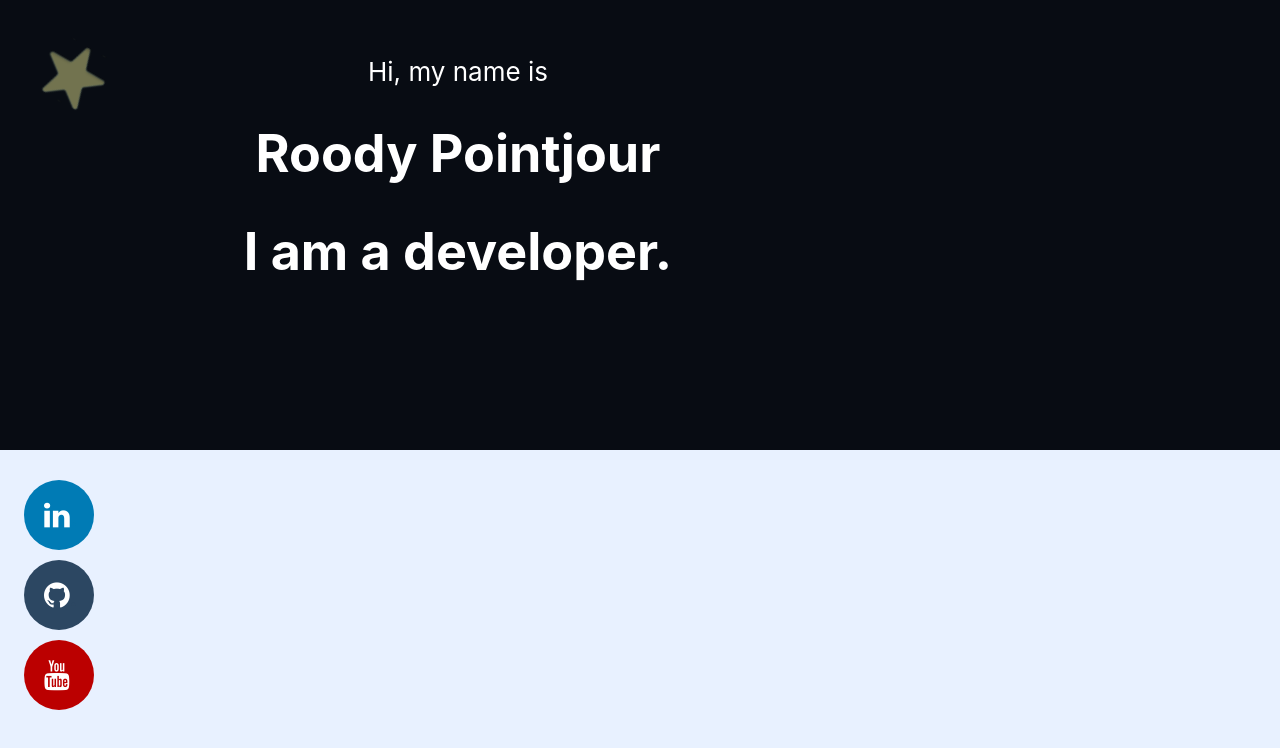
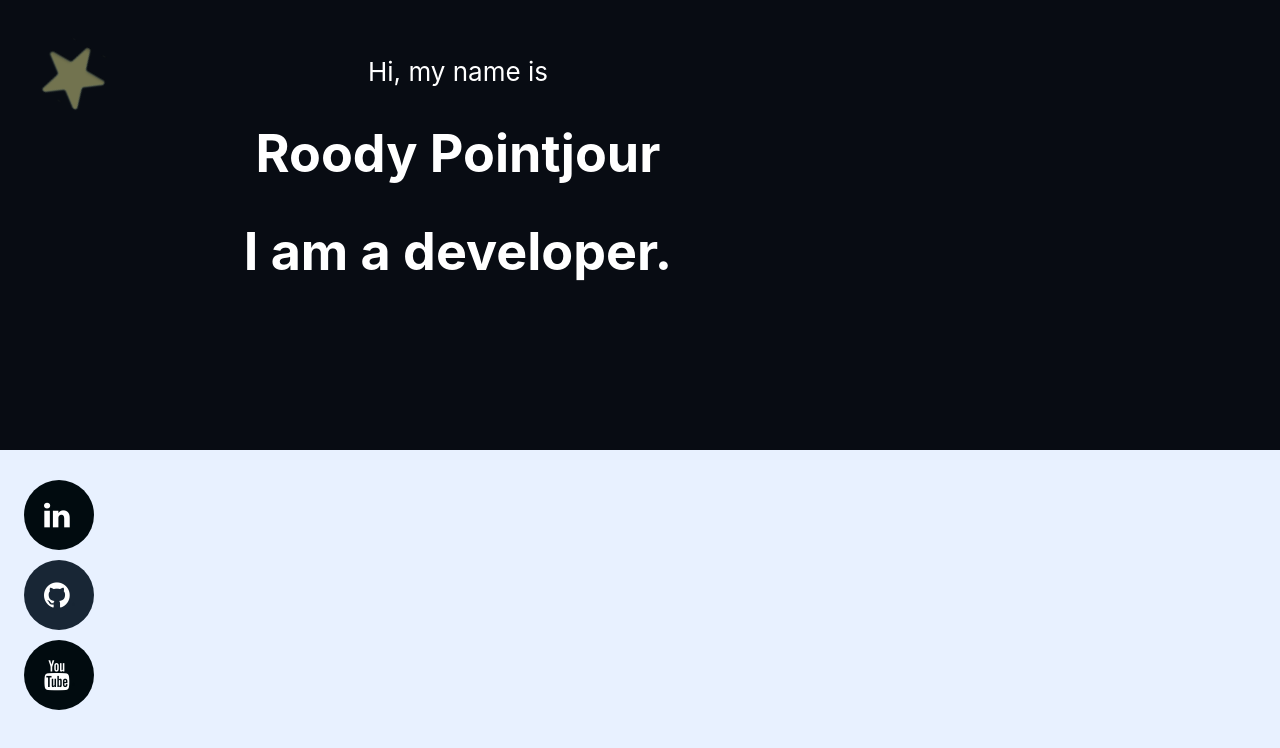
Before and after one commit to rpointjour/digital_business_card, a React (Create React App) app: page / in a window 1280 px wide. Shown: the top 748 px of the page. Built offline with nearby package versions, Linux system fonts and the light colour scheme.

Commit message:
updated social media icon hover

```diff
--- a/src/SocialMedia.css
+++ b/src/SocialMedia.css
@@ -9,31 +9,40 @@
     float:left;
   }
 
-  .fa:hover {
-    opacity:0.9;
+  .fa-linkedin {
+    background: #010b0f;
+    color: white;
   }
 
-  .fa-linkedin {
-    background: #007bb5;
-    color: white;
+  .fa-linkedin:hover{
+    background:#007bb5;
   }
 
   #linked{
     color:#007bb5;
+    opacity: 0.01;
   }
 
   .fa-youtube {
-    background: #bb0000;
+    background: #010b0f;
     color: white;
   }
+  .fa-youtube:hover{
+    background: #bb0000;
+  }
   #tube{
-    color:#bb0000;
+    color:#010b0f;
+    opacity: 0.01;
   }
 
   .fa-github{
-    background:#2c4762;
+    background:#182635;
     color:white;
   }
+  .fa-github:hover{
+    background:#010b0f;
+  }
   #git{
-    color: #2c4762;
+    color: #010b0f;
+    opacity: 0.01;
   }
```
